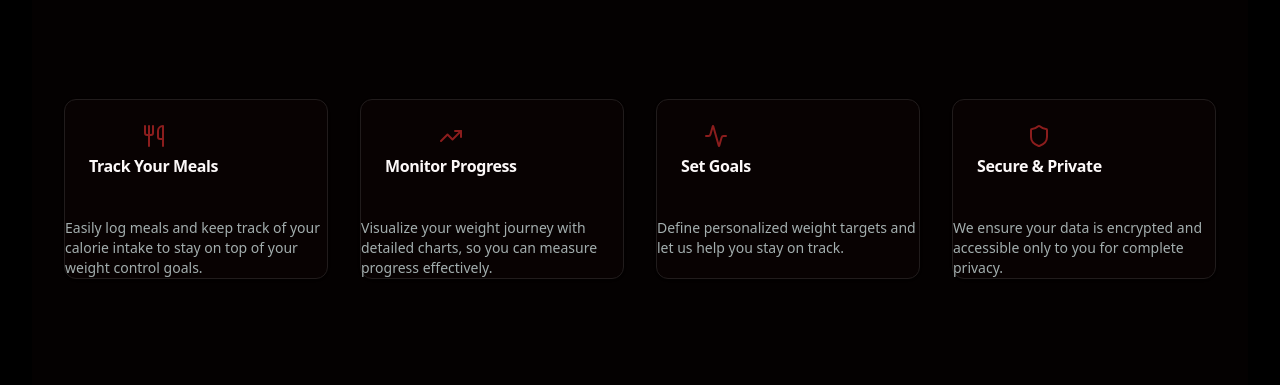
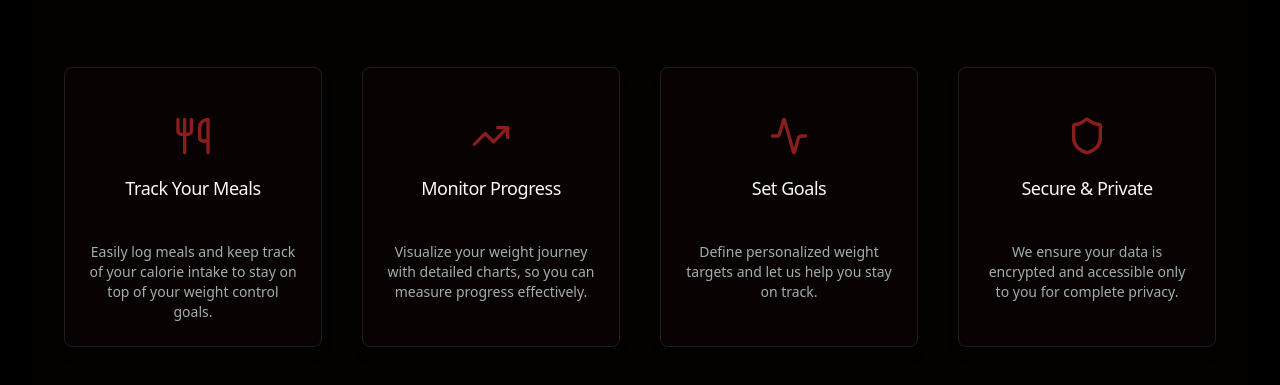
Before and after one commit to tsamkharadze/FoodTrackr, a React (Vite) app: page /en/ in a window 1280 px wide. Shown: the part 934-1319 px from the top of the page. Built offline with nearby package versions, Linux system fonts and the light colour scheme.

Commit message:
fix error in BMI-calc component

```diff
--- a/src/i18n/ka/landing-page.json
+++ b/src/i18n/ka/landing-page.json
@@ -24,7 +24,7 @@
           "description": "განსაზღვრეთ პერსონალური წონის მიზნები და ჩვენ დაგეხმარებით მათ მიღწევაში."
         },
         {
-          "name": "უსაფრთხოობა",
+          "name": "უსაფრთხოება",
           "description": "ჩვენ ვუზრუნველყოფთ თქვენს მონაცემთა დაცვას და უსაფრთხოებას."
         }
       ]
--- a/src/pages/bmi-calc/components/bmi-calc.tsx
+++ b/src/pages/bmi-calc/components/bmi-calc.tsx
@@ -35,6 +35,7 @@ type FormData = {
   height: number;
   weight: number;
 };
+
 interface ViewBox {
   cx: number;
   cy: number;
@@ -45,6 +46,36 @@ const BMI_RANGES = {
   UNDERWEIGHT: { min: 0, max: 18.5, color: "hsl(200, 100%, 50%)" },
   NORMAL: { min: 18.5, max: 24.9, color: "hsl(120, 100%, 35%)" },
   OBESE: { min: 30, max: 40, color: "hsl(40, 100%, 50%)" },
+};
+
+// Custom label component for the radial chart
+const CustomLabel = ({
+  viewBox,
+  weight,
+  bmi,
+}: {
+  viewBox: ViewBox;
+  weight: number;
+  bmi: number;
+}) => {
+  return (
+    <text x={viewBox.cx} y={viewBox.cy} textAnchor="middle">
+      <tspan
+        x={viewBox.cx}
+        y={(viewBox.cy || 0) - 16}
+        className="fill-foreground text-2xl font-bold"
+      >
+        {weight} kg
+      </tspan>
+      <tspan
+        x={viewBox.cx}
+        y={(viewBox.cy || 0) + 4}
+        className="fill-muted-foreground"
+      >
+        BMI: {bmi.toFixed(1)}
+      </tspan>
+    </text>
+  );
 };
 
 const BmiCalc: React.FC = () => {
@@ -72,6 +103,7 @@ const BmiCalc: React.FC = () => {
     height: submittedData?.height || 0,
     weight: submittedData?.weight || 0,
   });
+
   const chartData = [
     {
       name: "BMI Range",
@@ -81,6 +113,7 @@ const BmiCalc: React.FC = () => {
       obese: BMI_RANGES.OBESE.max - BMI_RANGES.OVERWEIGHT.max,
     },
   ];
+
   const chartConfig = {
     overweight: {
       label: t("dashboard-translation.charts.overweight"),
@@ -95,6 +128,7 @@ const BmiCalc: React.FC = () => {
       color: BMI_RANGES.NORMAL.color,
     },
   } satisfies ChartConfig;
+
   const getBMICategory = (bmi: number) => {
     if (bmi < BMI_RANGES.UNDERWEIGHT.max)
       return t("dashboard-translation.charts.underweight");
@@ -104,6 +138,7 @@ const BmiCalc: React.FC = () => {
       return t("dashboard-translation.charts.overweight");
     return "Obese";
   };
+
   const category = bmi ? getBMICategory(bmi) : "Not available";
 
   return (
@@ -213,7 +248,7 @@ const BmiCalc: React.FC = () => {
         </Button>
       </form>
 
-      {/* results */}
+      {/* Results */}
       <Card
         className={`${isResultsVisible ? "visible" : "invisible"} min-h-96 min-w-96 flex flex-col`}
       >
@@ -222,7 +257,7 @@ const BmiCalc: React.FC = () => {
             {t("dashboard-translation.charts.weight-status")}
           </CardTitle>
           <CardDescription>
-            {t("dashboard-translation.charts.bmi-category")} : {category}
+            {t("dashboard-translation.charts.bmi-category")}: {category}
           </CardDescription>
         </CardHeader>
         <CardContent className="flex flex-1 items-center pb-0">
@@ -241,36 +276,13 @@ const BmiCalc: React.FC = () => {
                 cursor={false}
                 content={<ChartTooltipContent hideLabel />}
               />
-
               <PolarRadiusAxis tick={false} tickLine={false} axisLine={false}>
-                <Label
-                  // @ts-expect-error content არ ტაიპდება
-                  content={({ viewBox }: { viewBox: ViewBox }) => {
-                    if (viewBox && "cx" in viewBox && "cy" in viewBox) {
-                      return (
-                        <text x={viewBox.cx} y={viewBox.cy} textAnchor="middle">
-                          <tspan
-                            x={viewBox.cx}
-                            y={(viewBox.cy || 0) - 16}
-                            className="fill-foreground text-2xl font-bold"
-                          >
-                            {submittedData?.weight} kg
-                          </tspan>
-                          <tspan
-                            x={viewBox.cx}
-                            y={(viewBox.cy || 0) + 4}
-                            className="fill-muted-foreground"
-                          >
-                            BMI: {bmi.toFixed(1)}
-                          </tspan>
-                        </text>
-                      );
-                    }
-                    return null; // Return null if viewBox is invalid
-                  }}
+                <CustomLabel
+                  viewBox={{ cx: 130, cy: 130 }}
+                  weight={submittedData?.weight || 0}
+                  bmi={bmi}
                 />
               </PolarRadiusAxis>
-
               <RadialBar
                 dataKey="overweight"
                 fill={BMI_RANGES.OVERWEIGHT.color}
@@ -299,7 +311,6 @@ const BmiCalc: React.FC = () => {
               {t("bmi-calc-translation.bmi-calc.results.bmi.title")}
               {bmi}
             </p>
-
             <p>
               {t("bmi-calc-translation.bmi-calc.results.daily-intake.title")}{" "}
               {dailyCalories}
--- a/src/pages/dashboard/components/add-food/add-food.tsx
+++ b/src/pages/dashboard/components/add-food/add-food.tsx
@@ -48,7 +48,7 @@ export function FoodDiaryEntry() {
   const [search, setSearch] = useState("");
   const debouncedSearch = useDebounce(search, 500);
   const [selectedFood, setSelectedFood] = useState<Food | null>(null);
-  const [quantity, setQuantity] = useState<number>(100);
+  const [quantity, setQuantity] = useState<number>(0);
   const [foodType, setFoodType] = useState<FoodType | null>(null);
   const selectedDate = useAtomValue(selectedDateAtom);
   const user = useAtomValue(userAtom);
@@ -111,7 +111,6 @@ export function FoodDiaryEntry() {
     setSearch("");
     setFoodType(null);
   };
-
   return (
     <div data-theme="calories" className={cn("rounded-lg p-4")}>
       <div className="space-y-4">
@@ -166,7 +165,7 @@ export function FoodDiaryEntry() {
 
           <div className=" flex gap-4 ">
             <Select
-              value={JSON.stringify(foodType) || ""}
+              value={foodType ? JSON.stringify(foodType) : ""}
               onValueChange={(value) => {
                 const parsedValue: FoodType = JSON.parse(value);
                 setFoodType(parsedValue);
--- a/src/pages/landing/landing-page.tsx
+++ b/src/pages/landing/landing-page.tsx
@@ -94,14 +94,19 @@ export default function Landing() {
             {t("landing-translation.landing.features.toolsDescription")}
           </p>
         </div>
-        <div className="mx-auto mt-16 grid max-w-2xl gap-x-8 gap-y-16 sm:grid-cols-2 lg:mt-24 lg:max-w-none lg:grid-cols-4">
+        <div className="mx-auto mt-16 grid max-w-4xl gap-8 sm:grid-cols-2 lg:max-w-7xl lg:grid-cols-4 lg:gap-10">
           {features.map((feature) => {
             const Icon = feature.icon;
             return (
-              <Card key={feature.name} className="flex flex-col items-start">
-                <CardHeader className="flex items-center gap-x-3">
-                  <Icon className="h-6 w-6 text-primary" aria-hidden="true" />
-                  <CardTitle className="text-base">{feature.name}</CardTitle>
+              <Card
+                key={feature.name}
+                className="flex flex-col items-center p-6 text-center bg-card shadow-lg rounded-lg hover:shadow-xl"
+              >
+                <CardHeader className="flex flex-col items-center gap-3">
+                  <Icon className="h-10 w-10 text-primary" aria-hidden="true" />
+                  <CardTitle className="text-lg font-medium">
+                    {feature.name}
+                  </CardTitle>
                 </CardHeader>
                 <CardDescription className="mt-4 text-sm text-muted-foreground">
                   {feature.description}
--- a/src/pages/login/components/login.tsx
+++ b/src/pages/login/components/login.tsx
@@ -19,6 +19,7 @@ import { useQueryClient } from "@tanstack/react-query";
 import { AUTH_PATHS } from "@/routes/auth/auth.enum";
 import { LoginFormInputs, loginSchema } from "@/lib/validations/login.schema";
 import { AuthError } from "@supabase/supabase-js";
+import { QUERY_KEYS } from "@/react-query/query/profile/query-keys.enum";
 
 export function LoginForm({
   className,
@@ -50,7 +51,7 @@ export function LoginForm({
     handleLogin(data, {
       onSuccess: () => {
         navigate(toNavigate);
-        queryClient.invalidateQueries();
+        queryClient.invalidateQueries({ queryKey: [QUERY_KEYS.PROFILE_INFO] });
       },
       onError: (error: Error) => {
         if (error instanceof AuthError) {
--- a/src/pages/profile/components/editProfile.tsx
+++ b/src/pages/profile/components/editProfile.tsx
@@ -193,7 +193,7 @@ const Profile = () => {
               )}
               <Input
                 id="weight"
-                type="number"
+                // type="number"
                 placeholder={t(
                   "profile-translation.profile.fields.weightPlaceholder",
                 )}
```
